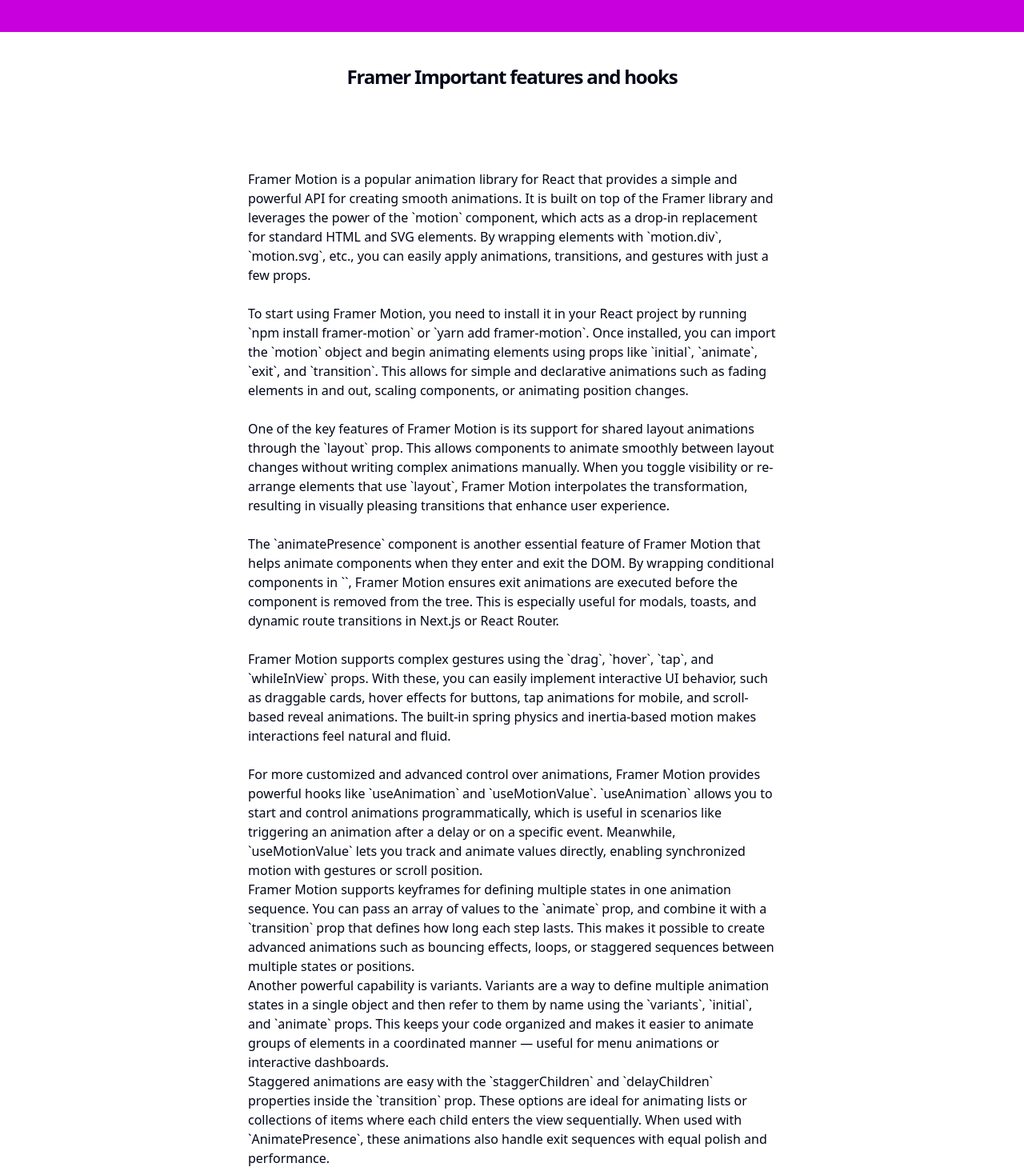
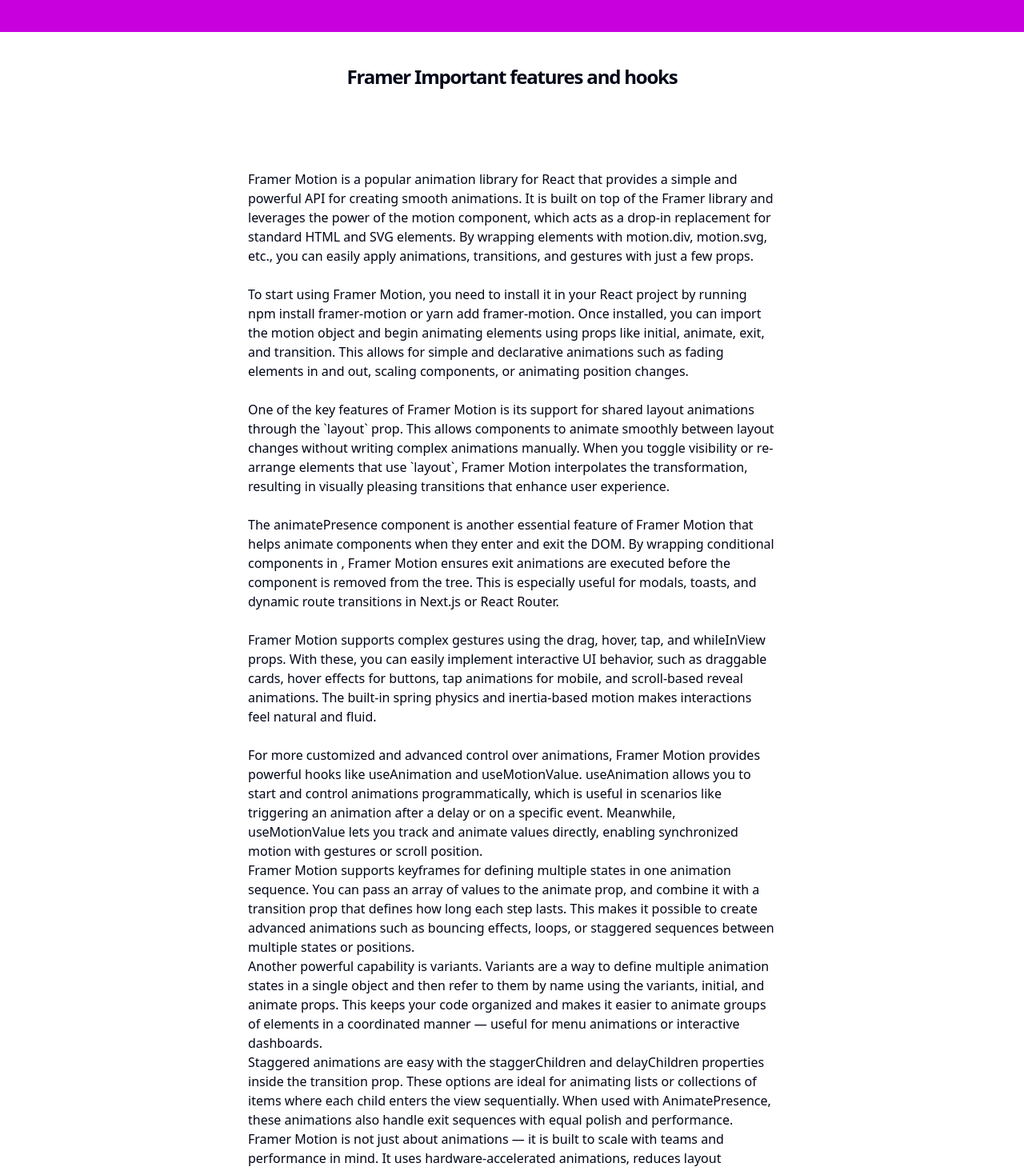
Before and after one commit to abhicodes13/motion, a Next.js app: page / in a window 1280 px wide. Shown: the top 1464 px of the page at 80% size. Built offline with nearby package versions, Linux system fonts and the light colour scheme.

Commit message:
refined scroll

```diff
--- a/app/page.tsx
+++ b/app/page.tsx
@@ -25,21 +25,21 @@
         <p>
           Framer Motion is a popular animation library for React that provides a
           simple and powerful API for creating smooth animations. It is built on
-          top of the Framer library and leverages the power of the `motion`
+          top of the Framer library and leverages the power of the motion
           component, which acts as a drop-in replacement for standard HTML and
-          SVG elements. By wrapping elements with `motion.div`, `motion.svg`,
-          etc., you can easily apply animations, transitions, and gestures with
-          just a few props.
+          SVG elements. By wrapping elements with motion.div, motion.svg, etc.,
+          you can easily apply animations, transitions, and gestures with just a
+          few props.
         </p>
         <br />
         <p>
           To start using Framer Motion, you need to install it in your React
-          project by running `npm install framer-motion` or `yarn add
-          framer-motion`. Once installed, you can import the `motion` object and
-          begin animating elements using props like `initial`, `animate`,
-          `exit`, and `transition`. This allows for simple and declarative
-          animations such as fading elements in and out, scaling components, or
-          animating position changes.
+          project by running npm install framer-motion or yarn add
+          framer-motion. Once installed, you can import the motion object and
+          begin animating elements using props like initial, animate, exit, and
+          transition. This allows for simple and declarative animations such as
+          fading elements in and out, scaling components, or animating position
+          changes.
         </p>
         <br />
         <p>
@@ -53,17 +53,17 @@
         </p>
         <br />
         <p>
-          The `animatePresence` component is another essential feature of Framer
+          The animatePresence component is another essential feature of Framer
           Motion that helps animate components when they enter and exit the DOM.
-          By wrapping conditional components in ``, Framer Motion ensures exit
+          By wrapping conditional components in , Framer Motion ensures exit
           animations are executed before the component is removed from the tree.
           This is especially useful for modals, toasts, and dynamic route
           transitions in Next.js or React Router.
         </p>
         <br />
         <p>
-          Framer Motion supports complex gestures using the `drag`, `hover`,
-          `tap`, and `whileInView` props. With these, you can easily implement
+          Framer Motion supports complex gestures using the drag, hover, tap,
+          and whileInView props. With these, you can easily implement
           interactive UI behavior, such as draggable cards, hover effects for
           buttons, tap animations for mobile, and scroll-based reveal
           animations. The built-in spring physics and inertia-based motion makes
@@ -72,38 +72,37 @@
         <br />
         <p>
           For more customized and advanced control over animations, Framer
-          Motion provides powerful hooks like `useAnimation` and
-          `useMotionValue`. `useAnimation` allows you to start and control
-          animations programmatically, which is useful in scenarios like
-          triggering an animation after a delay or on a specific event.
-          Meanwhile, `useMotionValue` lets you track and animate values
-          directly, enabling synchronized motion with gestures or scroll
-          position.
+          Motion provides powerful hooks like useAnimation and useMotionValue.
+          useAnimation allows you to start and control animations
+          programmatically, which is useful in scenarios like triggering an
+          animation after a delay or on a specific event. Meanwhile,
+          useMotionValue lets you track and animate values directly, enabling
+          synchronized motion with gestures or scroll position.
         </p>
 
         <p>
           Framer Motion supports keyframes for defining multiple states in one
-          animation sequence. You can pass an array of values to the `animate`
-          prop, and combine it with a `transition` prop that defines how long
-          each step lasts. This makes it possible to create advanced animations
-          such as bouncing effects, loops, or staggered sequences between
-          multiple states or positions.
+          animation sequence. You can pass an array of values to the animate
+          prop, and combine it with a transition prop that defines how long each
+          step lasts. This makes it possible to create advanced animations such
+          as bouncing effects, loops, or staggered sequences between multiple
+          states or positions.
         </p>
 
         <p>
           Another powerful capability is variants. Variants are a way to define
           multiple animation states in a single object and then refer to them by
-          name using the `variants`, `initial`, and `animate` props. This keeps
-          your code organized and makes it easier to animate groups of elements
-          in a coordinated manner — useful for menu animations or interactive
+          name using the variants, initial, and animate props. This keeps your
+          code organized and makes it easier to animate groups of elements in a
+          coordinated manner — useful for menu animations or interactive
           dashboards.
         </p>
 
         <p>
-          Staggered animations are easy with the `staggerChildren` and
-          `delayChildren` properties inside the `transition` prop. These options
-          are ideal for animating lists or collections of items where each child
-          enters the view sequentially. When used with `AnimatePresence`, these
+          Staggered animations are easy with the staggerChildren and
+          delayChildren properties inside the transition prop. These options are
+          ideal for animating lists or collections of items where each child
+          enters the view sequentially. When used with AnimatePresence, these
           animations also handle exit sequences with equal polish and
           performance.
         </p>
```
